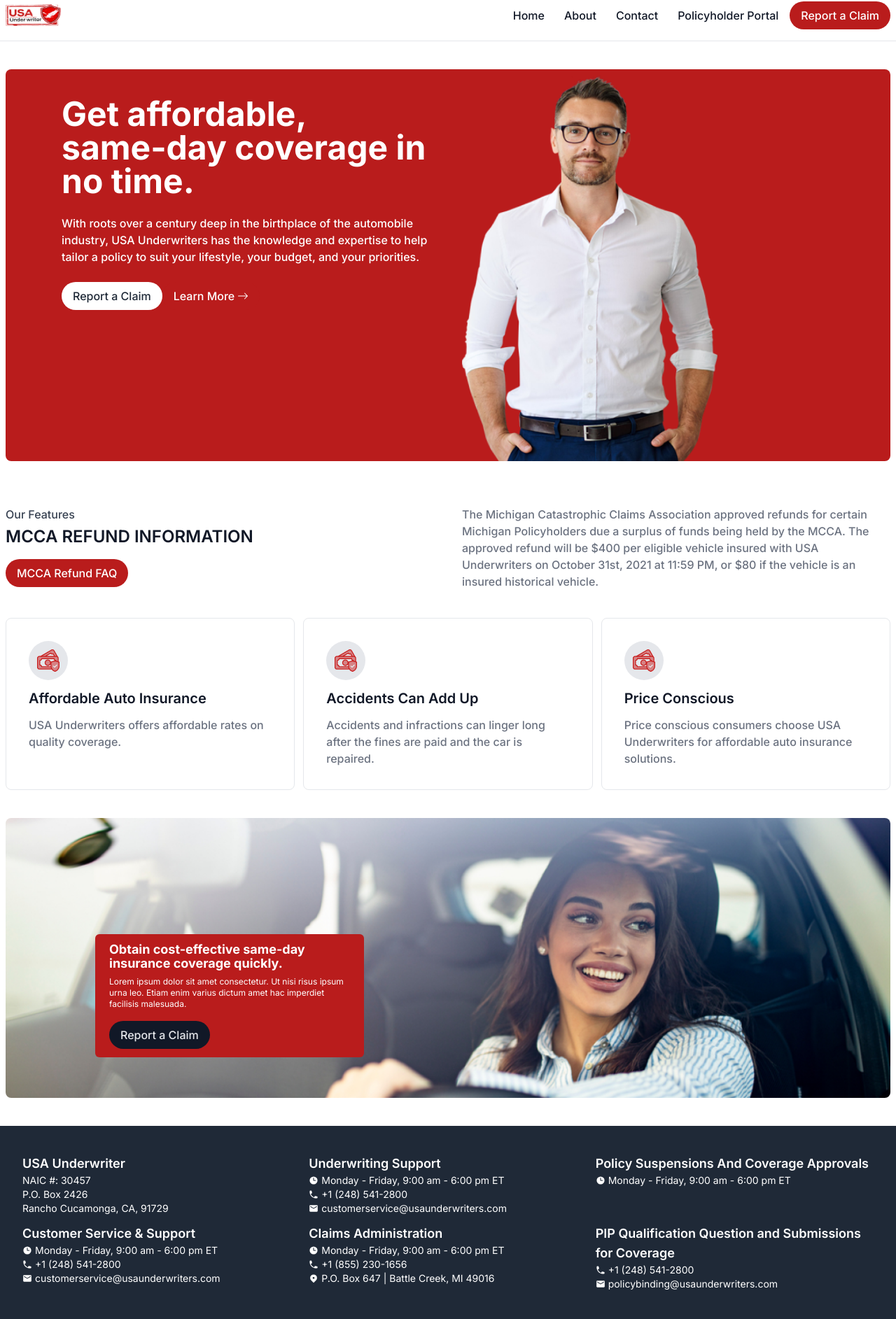
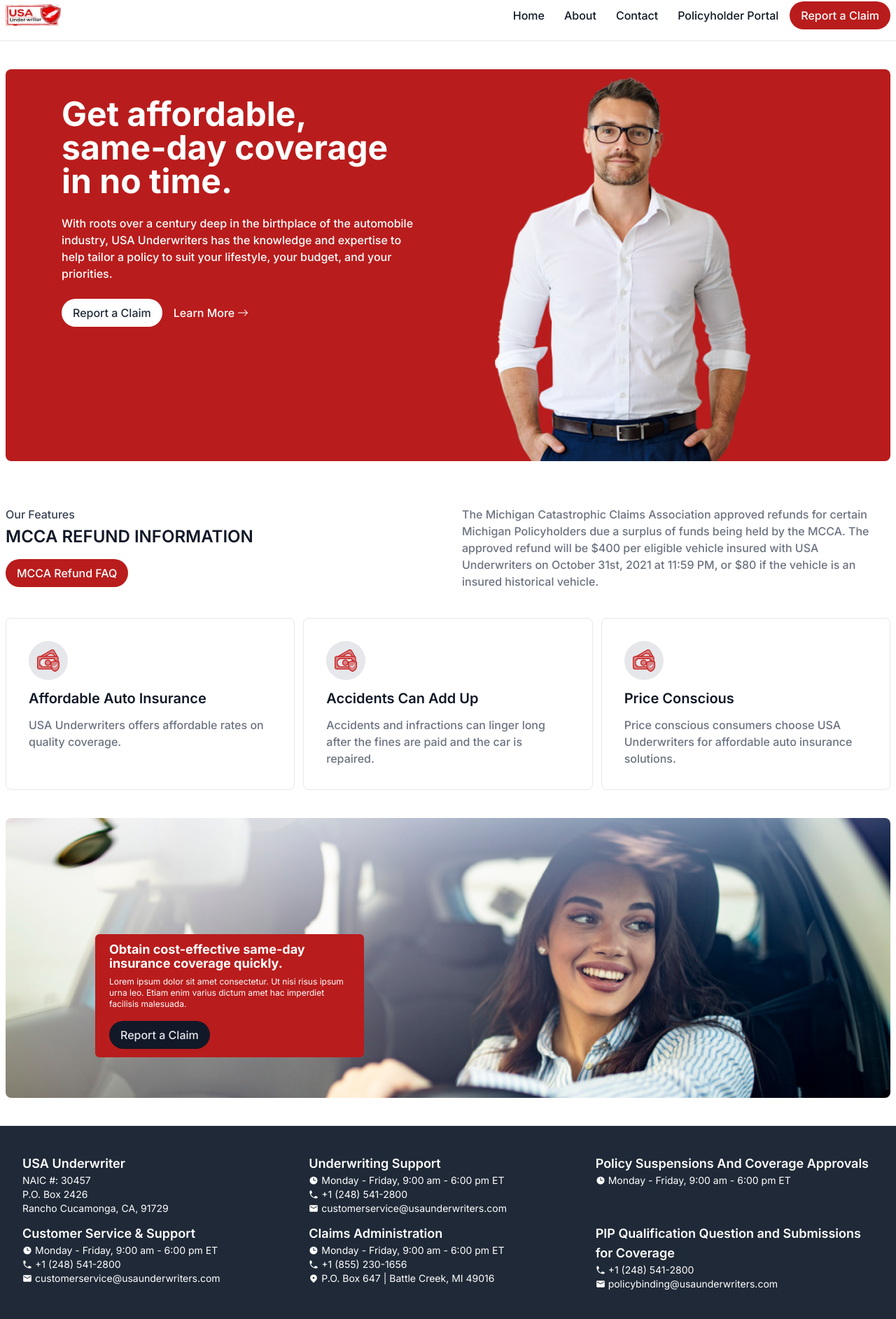
Before and after one commit to muntashir-wahid/underwriter-nextjs, a Next.js app: page / in a window 1280 px wide. Shown: the part 14-1899 px from the top of the page at 70% size. Built offline with nearby package versions, Linux system fonts and the light colour scheme.

Commit message:
fixed some design issues

```diff
--- a/app/HomeComponents/Hero.jsx
+++ b/app/HomeComponents/Hero.jsx
@@ -23,7 +23,7 @@
           </Button>
         </div>
       </div>
-      <figure className="w-full hidden md:block">
+      <figure className="w-full pl-16 hidden md:block">
         <img src="assets/images/person-img.png" className="h-full" />
       </figure>
     </section>
--- a/components/Global/Footer/Footer.jsx
+++ b/components/Global/Footer/Footer.jsx
@@ -86,7 +86,7 @@
           ))}
         </div>
       </div>
-      <div className="w-full bg-gray-800 lg:bg-gray-100 flex flex-col lg:flex-row lg:justify-between">
+      <div className="w-full bg-gray-800 lg:bg-gray-100 flex flex-col lg:flex-row lg:justify-between px-8 py-4">
         <div className="flex text-blue-50 flex-col lg:flex-row lg:text-gray-900 text-center lg:text-left">
           <p>Copyright 2022 USA Underwriters</p>
           <p> | Privacy Policy | Terms of Use</p>
--- a/components/Global/TopNavigation/NavDropDownMenu.jsx
+++ b/components/Global/TopNavigation/NavDropDownMenu.jsx
@@ -7,7 +7,7 @@
         <Link
           key={navContent.title}
           href={navContent.link}
-          className="text-white font-medium py-4 pl-8"
+          className="text-white font-medium py-4 pl-8 w-full"
         >
           {navContent.title}
         </Link>
```
